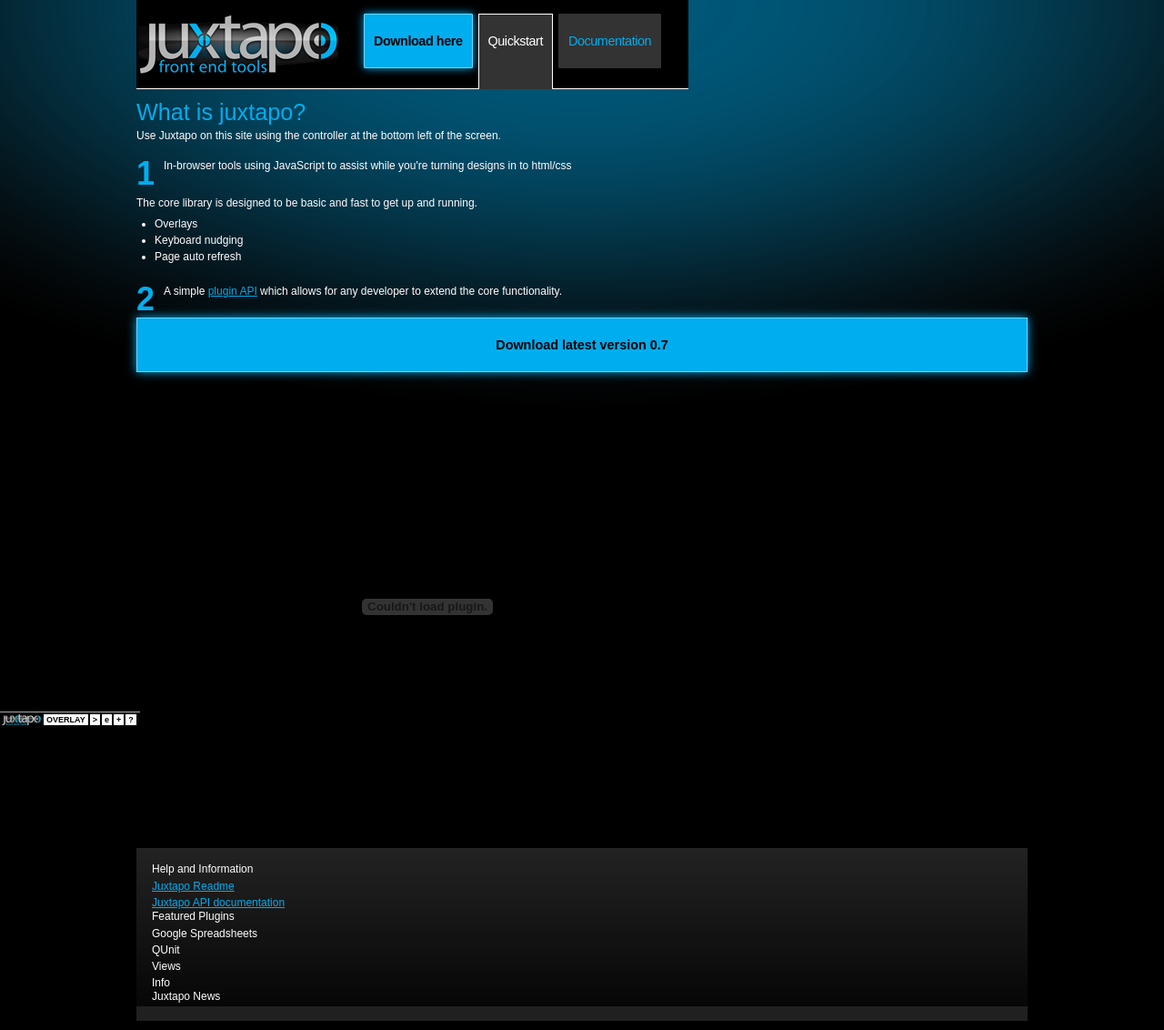
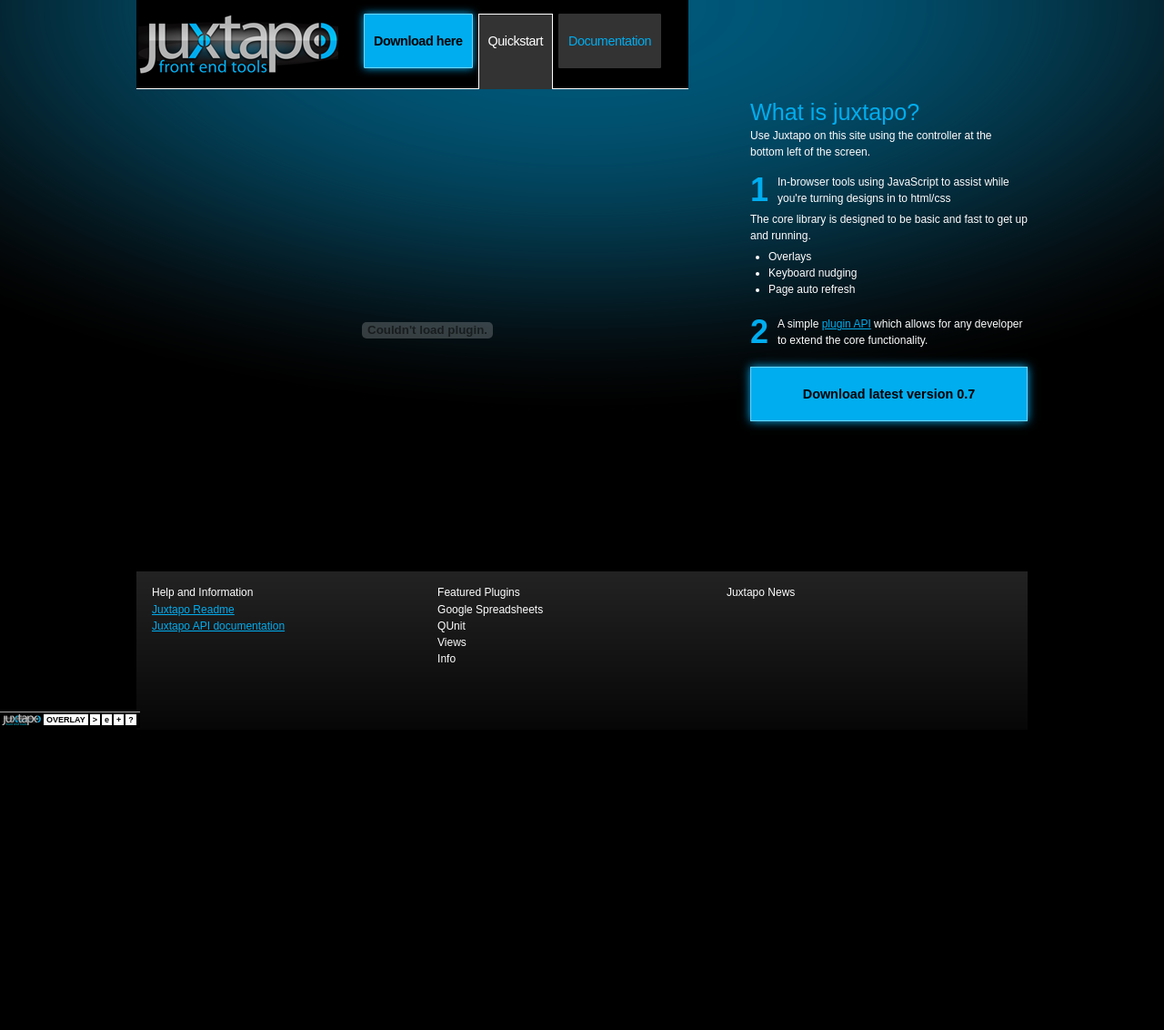
Before and after one commit to davetayls/juxtapo, a PHP site: page / in a window 1280 px wide. Shown: the whole page at 91% size. After the commit the page ends 797 px from the top, so only its background shows below. Run offline with PHP 8.4, Linux system fonts and the light colour scheme; some libraries are stand-ins or nearby versions.

Commit message:
added layouts back in

```diff
--- a/css/3.0.screen.css
+++ b/css/3.0.screen.css
@@ -318,7 +318,119 @@ a.ico, a.ico span { cursor: pointer; }
 		width: 30px;
 		vertical-align: top;
 	}
+/*
+    3.0_4.screen-layouts
 
+    Within the site all column layouts within main content areas should be modular
+    and defined here.
+    - All layouts are designed to be used with the cc class to clear the containers
+    - Layouts prefix: lay
+
+    A few examples/often used layouts are defined below.
+
+*/
+
+/*
+	lay-c2
+	General 2 equal column layout
+-------------------------------------------------------*/
+.lay-c2 {
+	margin: 0;
+	padding: 0;
+}
+	.lay-c2 .lay-c2-left,
+	.lay-c2 .lay-c2-right {
+		list-style-image: none;
+		list-style-type: none;
+		position: relative;
+		width: 49.2%;
+		zoom: 1;
+	}
+	.lay-c2 .lay-c2-left { float: left; }
+	.lay-c2 .lay-c2-right { float: right; }
+
+/*
+	lay-c3
+	General 3 equal column layout
+-------------------------------------------------------*/
+.lay-c3 {
+	margin: 0;
+	padding: 0;
+	position: relative;
+}
+	.lay-c3 .lay-c3-left,
+	.lay-c3 .lay-c3-mid,
+	.lay-c3 .lay-c3-right {
+		list-style-image: none;
+		list-style-type: none;
+		position: relative;
+		width: 33.2%;
+		zoom: 1;
+	}
+	.lay-c3 .lay-c3-left,
+	.lay-c3 .lay-c3-mid { float: left; }
+	.lay-c3 .lay-c3-right { float: right; }
+
+/*
+	lay-c2
+	General 2 equal column layout
+-------------------------------------------------------*/
+.lay-wideL {
+	margin: 0;
+	padding: 0;
+}
+	.lay-wideL .lay-wideL-left,
+	.lay-wideL .lay-wideL-right {
+		list-style-image: none;
+		list-style-type: none;
+		position: relative;
+		zoom: 1;
+	}
+	.lay-wideL .lay-wideL-left { float: left; width: 640px; }
+	.lay-wideL .lay-wideL-right { float: right; width: 305px; }
+
+/*
+    lay-m2
+    2 Column master layout with area for content on the right
+    and navigation on the left.
+----------------------------------------------------------*/
+.lay-m2 {
+    padding-top: 25px;
+    padding-bottom: 25px;
+}
+    .lay-m2-content {
+	    position: relative;
+	    /*margin-left: 25px;*/
+	    float: right;
+	    width: 718px;
+    }
+    .lay-m2-navigation {
+	    position: relative;
+	    float: left;
+	    width: 174px;
+    }
+
+/*
+    lay-m2sub
+    2 column layout designed to fit within lay-m2-content to
+    produce a 3 column layout keeping the content at the top
+    of the page.
+----------------------------------------------------------*/
+.lay-m2sub {
+}
+    .lay-m2sub-content {
+	    position: relative;
+	    float: left;
+	    width: 502px;
+	    z-index: 2;
+    }
+    .lay-m2sub-aside {
+	    position: relative;
+	    float: right;
+	    padding-top: 11px;
+	    width: 190px;
+	    z-index: 1;
+    }
 /*@import url("3.0_5.screen-modules.css");*/
 /*@import url("3.0_6.screen-navs.css");*/
 /*
```
